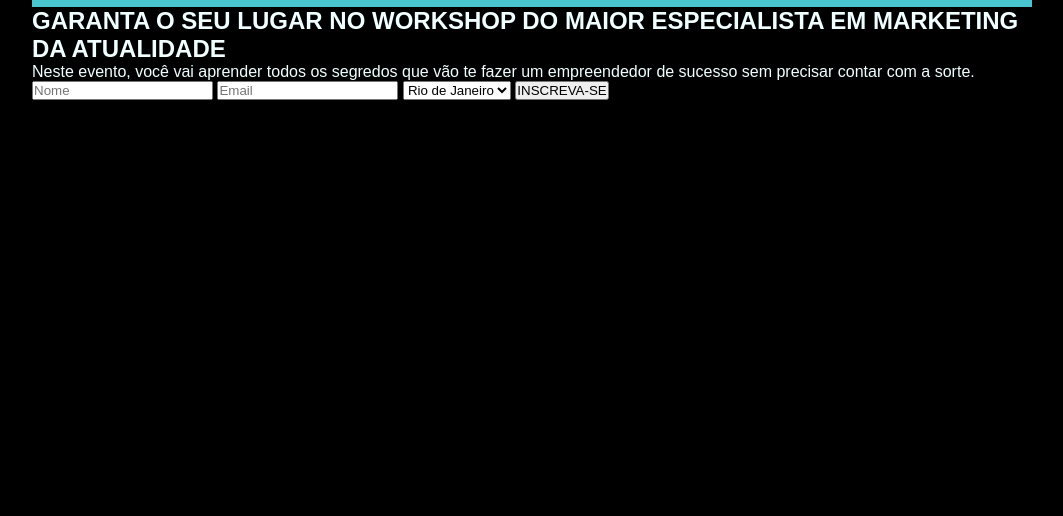
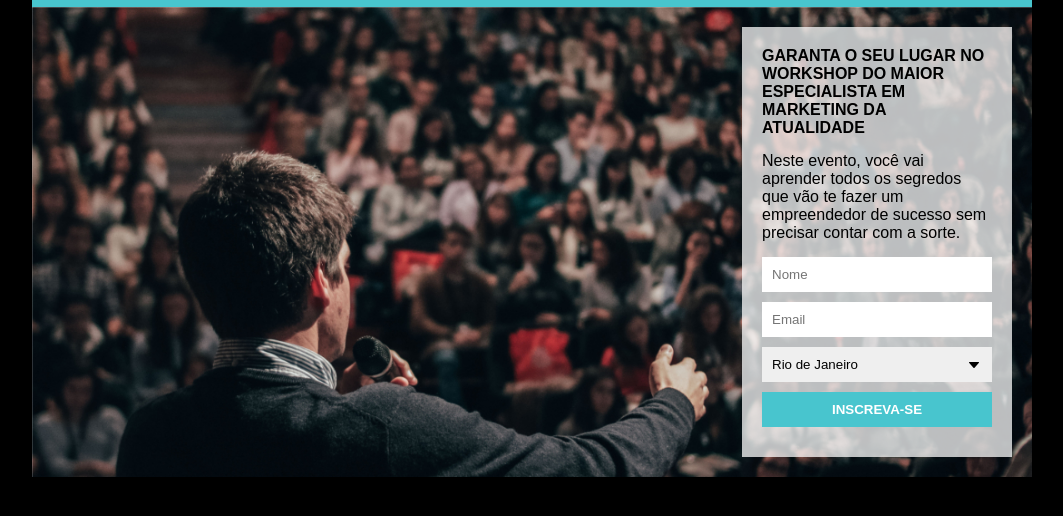
Before and after one commit to alavarsedouglas/Studies, a plain HTML site: page frontend/pagina_de_captura/index.html in a window 1280 px wide. Shown: the part 44-560 px from the top of the page, without its empty margins (108-1171 px from the left). Drawn offline with Linux system fonts and the light colour scheme.

Commit message:
CSS ajust
This commit is for adjusting the form's background image and adjusting the form's style

```diff
--- a/frontend/pagina_de_captura/css/style.css
+++ b/frontend/pagina_de_captura/css/style.css
@@ -26,5 +26,48 @@ header {
 }
 
 section {
-    color: azure;
+    padding: 20px;
+    background-image: url('../images/people.jpg');
+    background-size: cover;
+    overflow: hidden;
 }
+
+.formContainer {
+    max-width: 230px;
+    background-color: #FFFFFFBB;
+    padding: 20px;
+    float: right;
+
+}
+
+h2 {
+    font-size: 16px;
+}
+
+.mb {
+    margin-bottom: 15px;
+}
+
+input,
+select {
+    width: 100%;
+    box-sizing: border-box;
+    padding: 10px;
+    border: none;
+    margin-bottom: 10px;
+}
+
+input[type="submit"] {
+    color: white;
+    background-color: #48C5CE;
+    font-weight: bold;
+}
+
+select {
+    appearance: none;
+    -moz-appearance: none;
+    -webkit-appearance: none;
+    background-image: url('../images/arrow.jpg');
+    background-repeat: no-repeat;
+    background-position: calc(100% - 10px) center;
+}
--- a/frontend/pagina_de_captura/index.html
+++ b/frontend/pagina_de_captura/index.html
@@ -1,4 +1,4 @@
-<!DOCTYPE html>
+ <!DOCTYPE html>
 <html lang="en">
 <head>
     <meta charset="UTF-8">
@@ -18,8 +18,8 @@
 
         <section>
             <div class="formContainer">
-                <h2>GARANTA O SEU LUGAR NO WORKSHOP DO MAIOR ESPECIALISTA EM MARKETING DA ATUALIDADE</h2>
-                <p>Neste evento, você vai aprender todos os segredos que vão te fazer um empreendedor de sucesso sem precisar contar com a sorte.</p>
+                <h2 class="mb">GARANTA O SEU LUGAR NO WORKSHOP DO MAIOR ESPECIALISTA EM MARKETING DA ATUALIDADE</h2>
+                <p class="mb">Neste evento, você vai aprender todos os segredos que vão te fazer um empreendedor de sucesso sem precisar contar com a sorte.</p>
                 <form action="">
                     <input id="name" name="name" type="text" placeholder="Nome">
                     <input id="name" name="name" type="text" placeholder="Email">
```
